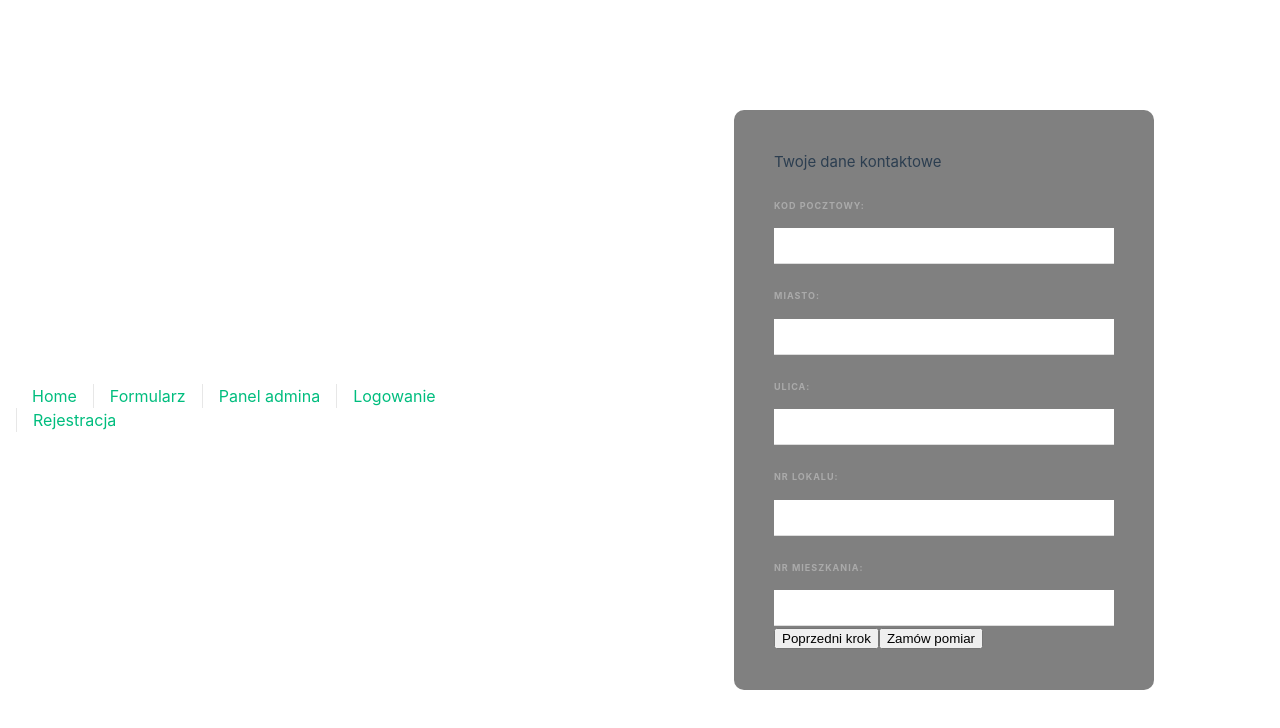
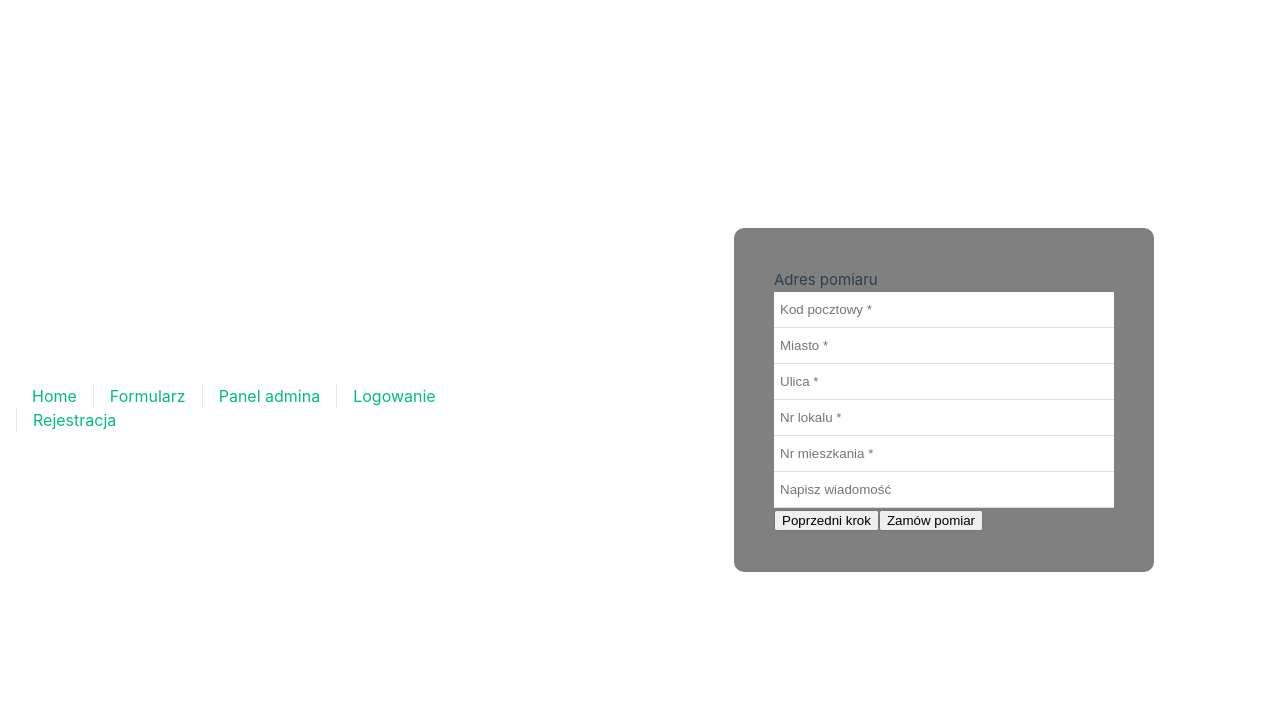
Before and after one commit to arturmsec/siemano, a Vue app in the folder vue/: page /formularz2 in a window 1280 px wide. Shown: the top 728 px of the page. Built offline with nearby package versions, Linux system fonts and the light colour scheme.

Commit message:
fix: changed imputs in FormView2

```diff
--- a/vue/src/views/forms/FormView.vue
+++ b/vue/src/views/forms/FormView.vue
@@ -6,7 +6,7 @@
         firstName: 'Tomasz Bobek',
         phone: '531531531',
         mail: 'Tomasz.Bobek@gmail.com',
-        product: 'A co Cie to?',
+        product: '',
       }
   },
     methods: {
@@ -29,7 +29,7 @@
       <input
         v-model = "firstName"
         type="text"
-        placeholder="Imię *">
+        placeholder="Imię i nazwisko *">
       <input
         v-model = "phone"
         type="tel"
--- a/vue/src/views/forms/FormView2.vue
+++ b/vue/src/views/forms/FormView2.vue
@@ -1,6 +1,15 @@
 <script>
 export default {
   data() {
+    return {
+      postalCode: this.postalCode,
+      city: this.city,
+      street: this.street,
+      homeNumber: this.homeNumber,
+      localNumber: this.localNumber,
+      clientMessage: this.clientMessage
+    }
+
   }
 }
 </script>
@@ -8,33 +17,45 @@ export default {
 <template>
   <div>
     <form>
-      <p> Twoje dane kontaktowe</p>
-      <label>Kod pocztowy:</label>
-      <input type="text" required v-model = "postal_code">
+      <p> Adres pomiaru</p>
+      <input
+        type="text"
+        required
+        v-model = "postalCode"
+        placeholder="Kod pocztowy *">
+      <input
+        type="text"
+        required
+        v-model = "city"
+        placeholder="Miasto *">
+      <input
+        type="text"
+        required
+        v-model = "street"
+        placeholder="Ulica *">
+      <input
+        type="text"
+        required
+        v-model = "homeNumber"
+        placeholder="Nr lokalu *">
+      <input
+        type="text"
+        required
+        v-model = "localNumber"
+        placeholder="Nr mieszkania *">
+      <input
+        type="text"
+        required
+        v-model = "clientMessage"
+        placeholder="Napisz wiadomość">
 
-      <label>Miasto:</label>
-      <input type="text" required v-model = "city">
-
-      <label>ulica:</label>
-      <input type="text" required v-model = "street">
-
-      <label>nr lokalu:</label>
-      <input type="text" required v-model = "apartment_Number1">
-
-      <label>nr mieszkania:</label>
-      <input type="text" required v-model = "apartment_Number12">
-
-      <button @click="$router.push('/formularz')">
-      Poprzedni krok
+      <button type = "button" @click="$router.push('/formularz')">
+        Poprzedni krok
       </button>
-      <button @click="$router.push('/')">
-      Zamów pomiar
+      <button type = "button" @click="$router.push('/')">
+        Zamów pomiar
       </button>
     </form>
-    <p> {{first_name}} </p>
-    <p> {{last_name}} </p>
-    <p> {{email}} </p>
-    <p> {{product_type}} </p>
   </div>
 </template>
 
```
Also changed, not shown: 1 other file (tests, documents, lock files or other folders).
